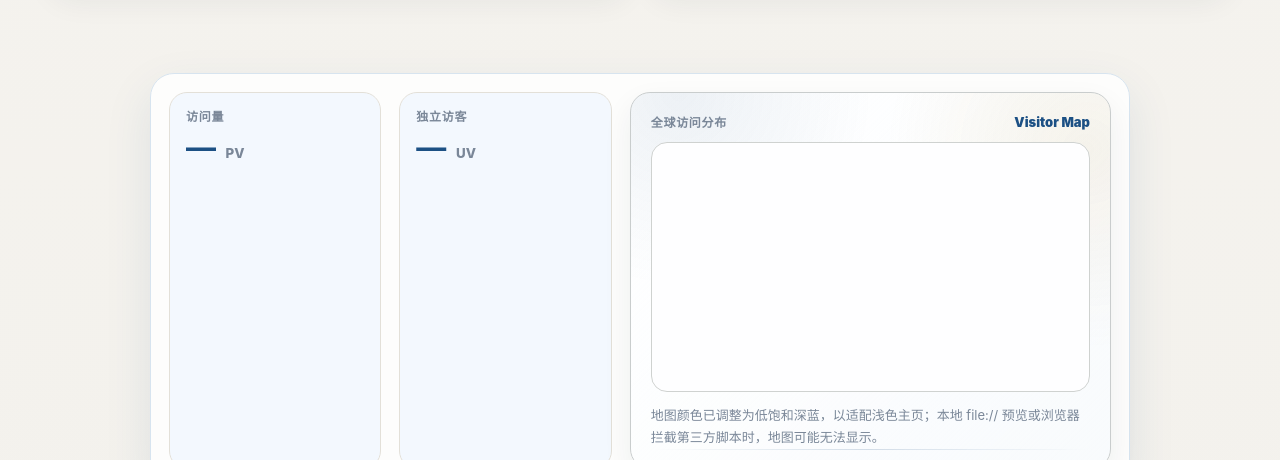
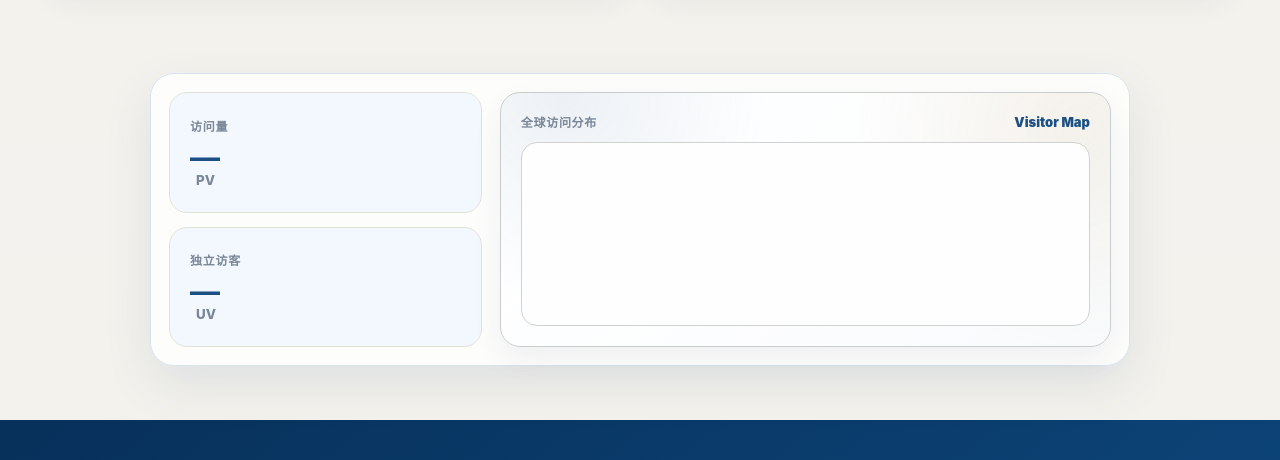
Before and after one commit to Zhai-net/Zhai-net.github.io, a plain HTML site: page index.html in a window 1280 px wide. Shown: the part 5927-6387 px from the top of the page. Drawn offline with Linux system fonts and the light colour scheme; some packages are replaced by stand-ins of ours; a script that the page names is missing.

Commit message:
Add files via upload

```diff
--- a/index.html
+++ b/index.html
@@ -12,22 +12,31 @@
 <link href="assets/css/global.css" rel="stylesheet"/>
 
 <style>
-   /* Visit statistics: Busuanzi PV/UV + MapMyVisitors map, tuned for the light USTC-style homepage. */
+   /* Visit statistics: two-column Busuanzi + MapMyVisitors map, tuned for the light USTC-style homepage. */
    .final-visit-panel.visit-panel-minimal {
     display: grid;
-    grid-template-columns: minmax(180px, 0.75fr) minmax(180px, 0.75fr) minmax(320px, 1.7fr);
+    grid-template-columns: minmax(220px, 0.88fr) minmax(420px, 1.72fr);
     align-items: stretch;
     gap: 18px;
    }
+   .visit-counts {
+    display: grid;
+    grid-template-rows: repeat(2, minmax(112px, 1fr));
+    gap: 14px;
+   }
    .final-visit-panel.visit-panel-minimal .visit-stat {
-    min-height: 168px;
+    display: flex;
+    flex-direction: column;
+    justify-content: center;
+    min-height: 112px;
+    padding: 18px 20px;
    }
    .mapmyvisitors-card {
     position: relative;
     display: flex;
     flex-direction: column;
     gap: 12px;
-    min-height: 168px;
+    min-height: 238px;
     padding: 20px;
     overflow: hidden;
     border: 1px solid color-mix(in srgb, var(--blue) 13%, var(--line));
@@ -38,19 +47,11 @@
      linear-gradient(135deg, color-mix(in srgb, var(--paper) 98%, transparent), color-mix(in srgb, var(--blue-soft) 34%, transparent));
     box-shadow: var(--shadow-soft);
    }
-   .mapmyvisitors-card::after {
-    content: "";
-    position: absolute;
-    inset: auto 22px 18px 22px;
-    height: 1px;
-    background: linear-gradient(90deg, transparent, color-mix(in srgb, var(--blue) 18%, transparent), transparent);
-    pointer-events: none;
-   }
    .mapmyvisitors-frame {
     position: relative;
     display: grid;
     place-items: center;
-    min-height: 250px;
+    min-height: 184px;
     overflow: hidden;
     border: 1px solid color-mix(in srgb, var(--blue) 10%, var(--line));
     border-radius: 16px;
@@ -73,18 +74,12 @@
     font-size: 13px;
     line-height: 1.7;
    }
-   @media (max-width: 980px) {
+   @media (max-width: 860px) {
     .final-visit-panel.visit-panel-minimal {
-     grid-template-columns: repeat(2, minmax(0, 1fr));
-    }
-    .mapmyvisitors-card {
-     grid-column: 1 / -1;
+     grid-template-columns: 1fr;
     }
    }
    @media (max-width: 640px) {
-    .final-visit-panel.visit-panel-minimal {
-     grid-template-columns: 1fr;
-    }
     .mapmyvisitors-card {
      padding: 16px;
     }
@@ -621,6 +616,7 @@
 <section class="section visit-section" id="site-statistics">
 <div class="container">
 <div aria-label="网站访问统计与全球访问地图" class="visit-panel reveal final-visit-panel visit-panel-minimal">
+<div aria-label="不蒜子访问统计" class="visit-counts">
 <div class="visit-stat">
 <span class="visit-label">访问量</span>
 <strong id="busuanzi_value_site_pv">—</strong>
@@ -630,6 +626,7 @@
 <span class="visit-label">独立访客</span>
 <strong id="busuanzi_value_site_uv">—</strong>
 <small>UV</small>
+</div>
 </div>
 <div class="mapmyvisitors-card" data-mapmyvisitors-card="">
 <div class="visit-map-head">
@@ -642,7 +639,6 @@
 <p class="mapmyvisitors-hint">启用 JavaScript 后可查看全球访问来源地图。</p>
 </noscript>
 </div>
-<p class="mapmyvisitors-hint">地图颜色已调整为低饱和深蓝，以适配浅色主页；本地 file:// 预览或浏览器拦截第三方脚本时，地图可能无法显示。</p>
 </div>
 </div>
 </div>
```
